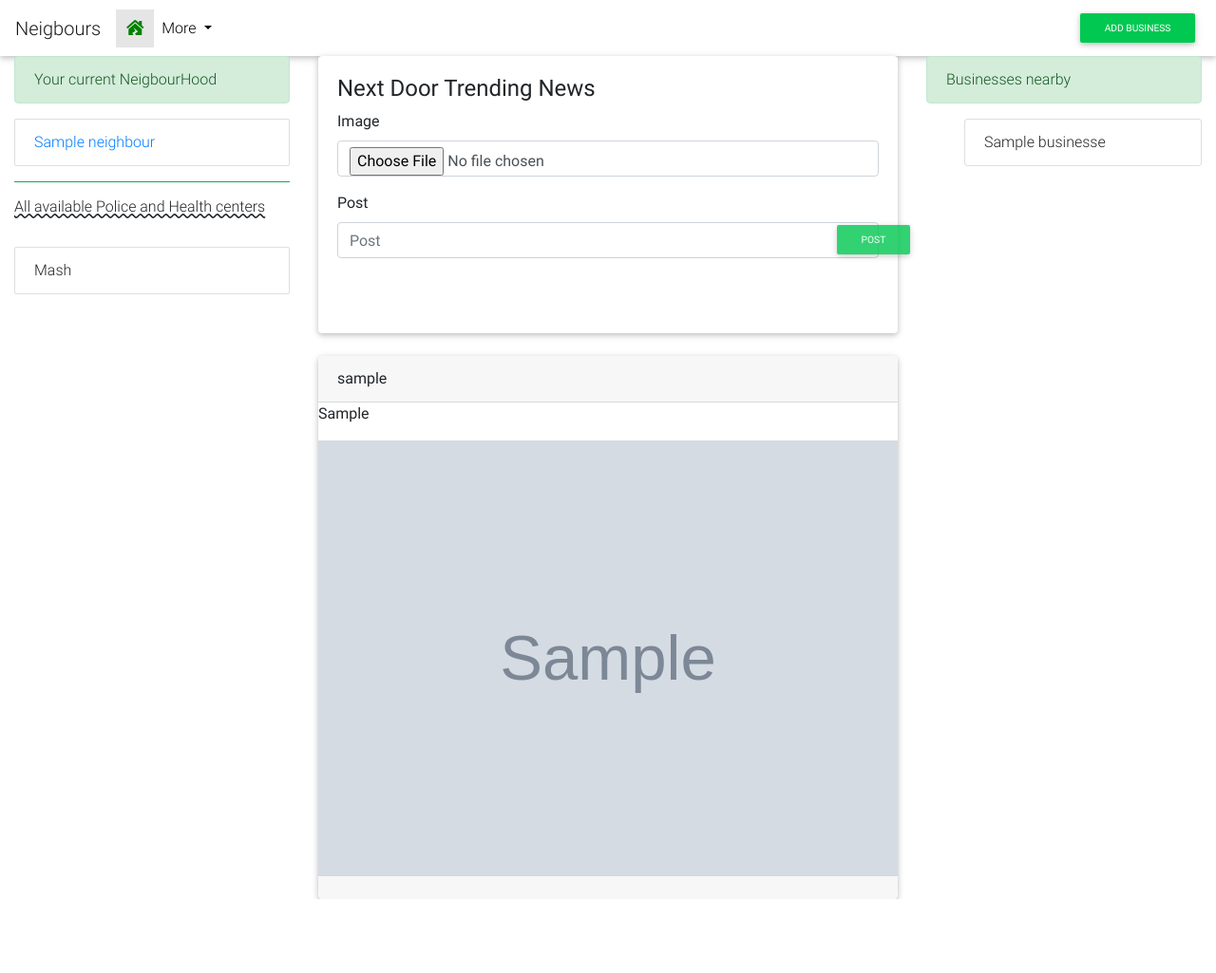
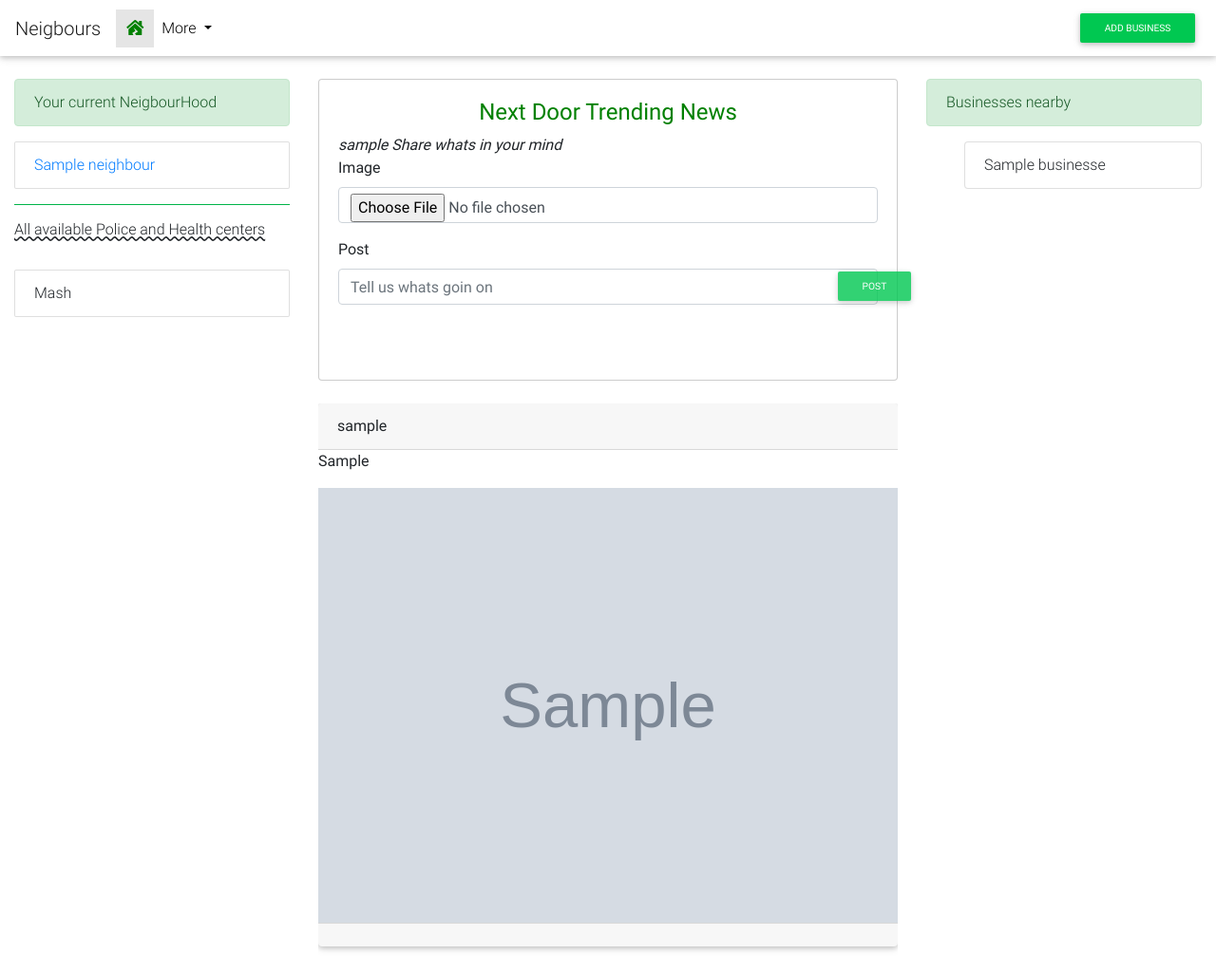
Before and after one commit to kipkemoimayor/Neighbor-hood, a Django app: page /feeds/neighbour/ in a window 1280 px wide. Shown: the whole page at 95% size. Before the commit the page ends 947 px from the top, so only its background shows below. Run offline with Django 3.2, Linux system fonts and the light colour scheme; a user stored in the database is signed in; tables that the repository leaves empty hold one stand-in row (values such as "Sample post"); grey boxes marked "Sample" are stand-in pictures; some libraries are stand-ins or nearby versions.

Commit message:
Added a placeholder to text inputs

```diff
--- a/neighbours/forms.py
+++ b/neighbours/forms.py
@@ -24,6 +24,9 @@ class PostForm(forms.ModelForm):
     class Meta:
         model=Feeds
         exclude=['user','neigbor']
+        widgets={
+            'post': forms.TextInput(attrs={'placeholder':'Tell us whats goin on'}),
+        }
 
 class UpdateForm(forms.ModelForm):
     class Meta:
--- a/neighbours/static/css/style.css
+++ b/neighbours/static/css/style.css
@@ -104,3 +104,21 @@ height: 100%;
   display: none;
 
 }
+.feeds{
+  overflow-y: auto;
+  height: 600px;
+}
+::-webkit-scrollbar{
+  display: none;
+}
+#top{
+  border: 1px solid rgba(0,0,0,0.2);
+  box-shadow: none !important;
+}
+#top h4{
+  text-align: center;
+  color:green;
+}
+.image{
+
+}
--- a/neighbours/templates/feeds.html
+++ b/neighbours/templates/feeds.html
@@ -2,7 +2,7 @@
 {%load bootstrap4%}
 {%block content%}
 {%include 'genNav.html'%}
-
+<br>
 <div class="container-fluid">
   <div class="row">
     <div class="col-md-3">
@@ -53,9 +53,10 @@
       </ul>
     </div>
     <div class="col-md-6">
-      <div class="card">
-        <div class="card-body">
+      <div id="top" class="card">
+        <div  class="card-body">
           <h4>Next Door Trending News</h4>
+          <i>{{user}} Share whats in your mind</i>
           <form class="" enctype="multipart/form-data" action="/feeds/neighbour/" method="post">
             {%csrf_token%}
             {%bootstrap_form form layout='inline'%}
```
Also changed, not shown: media/feeds/couple-engagement-forest-18396.jpg (added).
